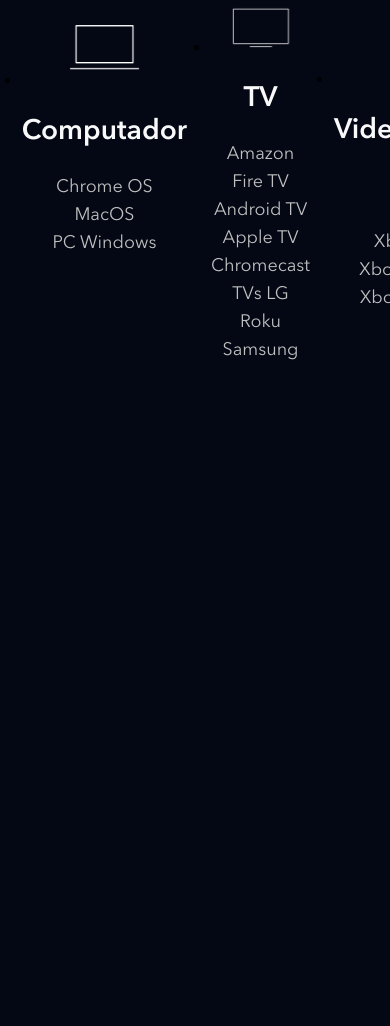
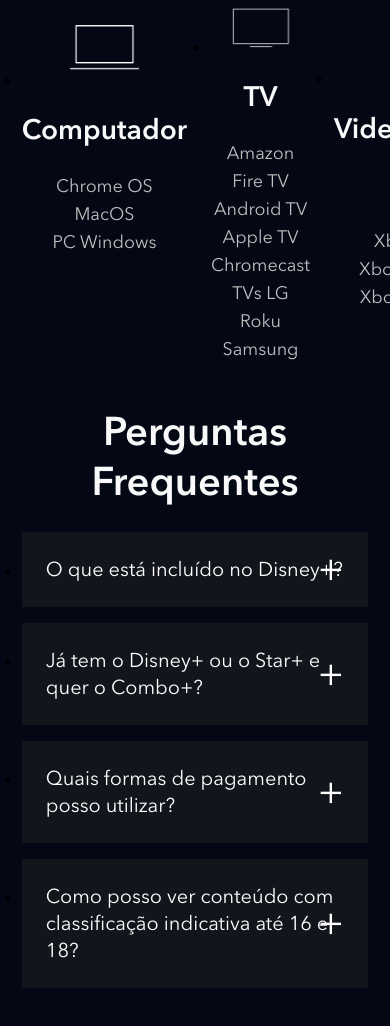
Before and after one commit to Lunes0/clone_disneyplus, a website: page index.html in a window 390 px wide. Shown: the part 2824-3850 px from the top of the page. Before the commit the page ends 3210 px from the top, so only its background shows below. Drawn offline with nearby package versions, Linux system fonts and the light colour scheme; files that its build step writes are made by us from their sources; files whose address does not match are found by name.

Commit message:
Adicionado a seção FAQ

```diff
--- a/index.html
+++ b/index.html
@@ -189,6 +189,56 @@
             </li>
         </ul>
     </section>
+    <section class="faq">
+        <h2 class="title">Perguntas Frequentes</h2>
+        <ul class="faq__questions">
+            <li class="faq__questions__item">
+                <div class="faq__questions__item__question" data-faq-question>
+                    <span>O que está incluído no Disney+?</span>
+                </div>
+                <div class="faq__questions__item__answer text--big">
+                    <p>O Disney+ oferece:</p>
+                    <p class="faq__questions__item__answer__paragraph">• Experiência premium sem intervalos comerciais.</p>
+                    <p class="faq__questions__item__answer__paragraph">• As melhores histórias da Disney, Pixar, Marvel, Star Wars e National Geographic, tudo em um só lugar.</p>
+                    <p class="faq__questions__item__answer__paragraph">• Groupwatch: assista junto com amigos ou familiares, mesmo separados.</p>
+                    <p class="faq__questions__item__answer__paragraph">• Downloads ilimitados em até 10 dispositivos compatíveis.</p>
+                    <p class="faq__questions__item__answer__paragraph">• Mais de 300 títulos em 4K UHD e HDR.</p>
+                    <p class="faq__questions__item__answer__paragraph">A possibilidade de assistir em até 4 dispositivos compatíveis simultaneamente sem custo adicional.</p>
+                    <p class="faq__questions__item__answer__paragraph">• IMAX Enhanced: disponível para alguns títulos da Marvel em dispositivos compatíveis com o Disney+.</p>
+                </div>
+            </li>
+            <li class="faq__questions__item">
+                <div class="faq__questions__item__question" data-faq-question>
+                    <span>Já tem o Disney+ ou o Star+ e quer o Combo+?</span>
+                </div>
+                <div class="faq__questions__item__answer text--big">
+                    <p>Ao assinar o Combo+:</p>
+                    <p class="faq__questions__item__answer__paragraph">• O valor da sua assinatura existente (anual ou mensal) será descontado do preço do Combo+.</p>
+                    <p class="faq__questions__item__answer__paragraph">• Se você assina o plano mensal, o valor que você paga mensalmente será descontado do preço do Combo+.</p>
+                    <p class="faq__questions__item__answer__paragraph">• Se você assina o plano anual, dividiremos o valor que você já pagou em 12 vezes e descontaremos esse valor do preço do Combo+ mensalmente.</p>
+                    <p class="faq__questions__item__answer__paragraph">• Você vai receber um e-mail com os valores detalhados assim que finalizar o pagamento.</p>
+                    <p class="faq__questions__item__answer__paragraph">• Lembre-se: você pode cancelar a assinatura quando quiser.</p>
+                    <p class="faq__questions__item__answer__paragraph">No momento, apenas a assinatura mensal do Combo+ está disponível.</p>
+                </div>
+            </li>
+            <li class="faq__questions__item">
+                <div class="faq__questions__item__question" data-faq-question>
+                    <span>Quais formas de pagamento posso utilizar?</span>
+                </div>
+                <div class="faq__questions__item__answer text--big">
+                    <p>Você pode utilizar: cartão de débito, cartão de crédito, PayPal, Mercado Pago, e também empresas parceiras como Google Play Store, App Store da Apple; Mercado Livre e provedores locais de TV, telefonia e internet.</p>
+                </div>
+            </li>
+            <li class="faq__questions__item">
+                <div class="faq__questions__item__question" data-faq-question>
+                    <span>Como posso ver conteúdo com classificação indicativa até 16 e 18?</span>
+                </div>
+                <div class="faq__questions__item__answer text--big">
+                    <p>Para poder acessar o catálogo completo que inclui conteúdo com classificação indicativa até 16 e 18, todos os usuários do Disney+ na América Latina devem atualizar as configurações de controle parental do perfil. É possível restringir o conteúdo de cada perfil e também adicionar um PIN de bloqueio. Os usuários que preferirem manter a configuração atual vão continuar aproveitando o Disney+ com a classificação indicativa até 14, podendo alterá-la a qualquer momento em "Editar Perfis".</p>
+                </div>
+            </li>
+        </ul>
+    </section>
     <script src="./src/main.js"></script>
 </body>
 </html>
--- a/src/main.js
+++ b/src/main.js
@@ -1,5 +1,6 @@
 document.addEventListener("DOMContentLoaded", function () {
     const buttons = document.querySelectorAll('[data-tab-button]');
+    const questions = document.querySelectorAll('[data-faq-question]');
 
     for (let i = 0; i < buttons.length; i++) {
         buttons[i].addEventListener('click', function(buttonActive) {
@@ -9,22 +10,32 @@
             tab.classList.add('shows__list--is-active');
             removeActiveClass();
             buttonActive.target.classList.add('shows__tabs__button--is-active');
-        })
-    }
+        });
+    };
+
+    for (let i = 0; i < questions.length; i++) {
+        questions[i].addEventListener('click', toggleAnswer);
+    };
 });
+
+function toggleAnswer(event) {
+    const classFaq = 'faq__questions__item--is-open';
+    const eventTarget = event.target.parentNode;
+
+    eventTarget.classList.toggle(classFaq);
+};
 
 function removeActiveClass() {
     const buttons = document.querySelectorAll('[data-tab-button]');
     for (let i = 0; i < buttons.length; i++) {
-        buttons[i].classList.remove('shows__tabs__button--is-active')
-    }
-}
+        buttons[i].classList.remove('shows__tabs__button--is-active');
+    };
+};
 
 function hideTabs() {
     const tabsContainer = document.querySelectorAll('[data-tab-id]');
     for (let i = 0; i < tabsContainer.length; i++) {
-        tabsContainer[i].classList.remove('shows__list--is-active')
+        tabsContainer[i].classList.remove('shows__list--is-active');
+    };
 
-    }
-
-}
+};
--- /dev/null
+++ b/src/styles/_faq.scss
@@ -0,0 +1,60 @@
+.faq {
+    padding: 5.6vw;
+
+    h2 {
+        text-align: center;
+        margin-bottom: 24px;
+    }
+
+    &__questions {
+
+
+        &__item{
+            background-color: #13151d;
+            margin-bottom: 16px;
+
+            &__question{
+                color: #fff;
+                font-size: 20px;
+                padding: 24px;
+                display: block;
+                cursor: pointer;
+                position: relative;
+
+                &::after {
+                    content: '+';
+                    position: absolute;
+                    top: 0;
+                    right: 24px;
+                    height: 100%;
+                    display: flex;
+                    align-items: center;
+                    font-size: 40px;
+                }
+            }
+
+            &__answer{
+                height: 0;
+                overflow: hidden;
+                padding: 0 24px;
+                transition: all .5s ease-in-out;
+
+                &__paragraph {
+                    margin-top: 16px;
+                }
+            }
+
+            &--is-open {
+                .faq__questions__item__answer{
+                    height: auto;
+                    transition: all .5s ease-in-out;
+                    padding-bottom: 24px;
+                }
+
+                .faq__questions__item__question::after {
+                    content: '-';
+                }
+            }
+        }
+    }
+}
--- a/src/styles/main.scss
+++ b/src/styles/main.scss
@@ -3,6 +3,7 @@
 @use 'shows';
 @use 'plans';
 @use 'devices';
+@use 'faq';
 
 @font-face {
   font-family: Avenir;
```
